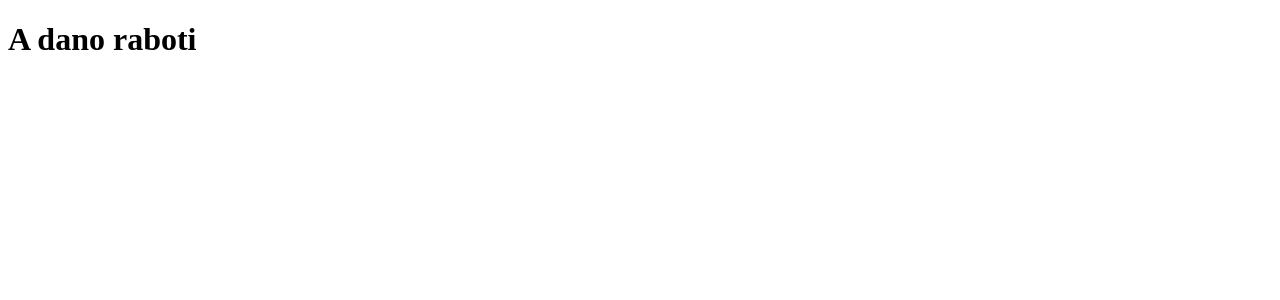
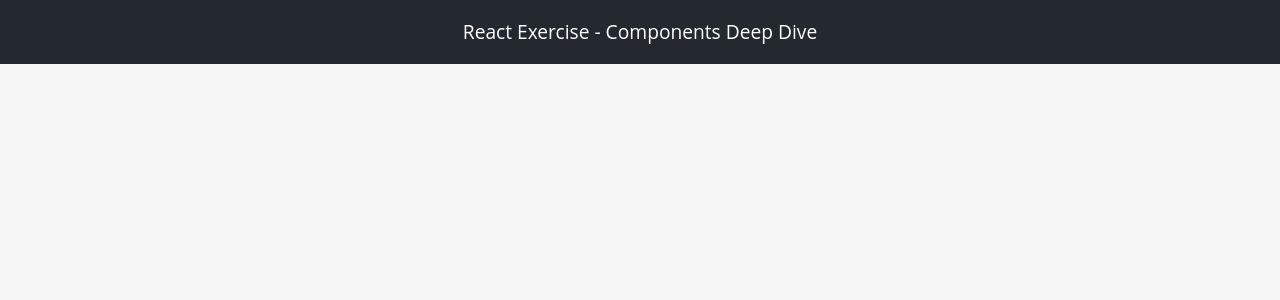
Before and after one commit to PavelAbadon/Components-Deep-Dive, a React (Vite) app in the folder client/: page / in a window 1280 px wide. Shown: the top 300 px of the page. Built offline with nearby package versions, Linux system fonts and the light colour scheme.

Commit message:
Add Header Components

```diff
--- a/client/src/App.jsx
+++ b/client/src/App.jsx
@@ -1,10 +1,12 @@
 import { useState } from 'react'
+import Header from './components/Header'
 
 function App() {
    return (
-    <div>
-      <h1>A dano raboti</h1>
-    </div>
+      <main>
+        <Header/>
+      </main>
+
   )
 }
 
--- /dev/null
+++ b/client/src/components/Header.jsx
@@ -0,0 +1,9 @@
+export default function Header(){
+    return(
+        <header className="header">
+            <div className="logo">
+                <span className="course">React Exercise - Components Deep Dive</span>
+            </div>
+        </header>
+    )
+}
--- a/client/src/main.jsx
+++ b/client/src/main.jsx
@@ -1,6 +1,6 @@
 import { createRoot } from 'react-dom/client'
-
 import App from './App.jsx'
+import './index.css'
 
 createRoot(document.getElementById('root')).render(
 
```
Also changed, not shown: client/src/index.css (renamed from client/public/styles.css).
